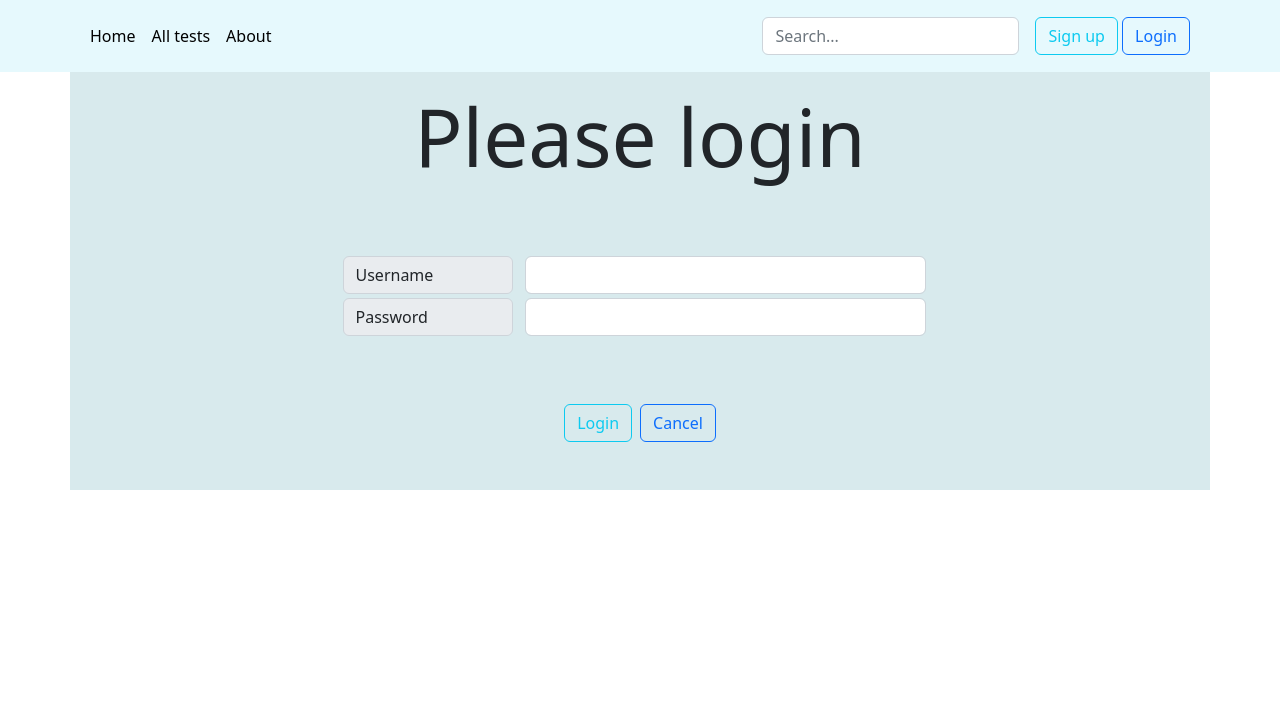
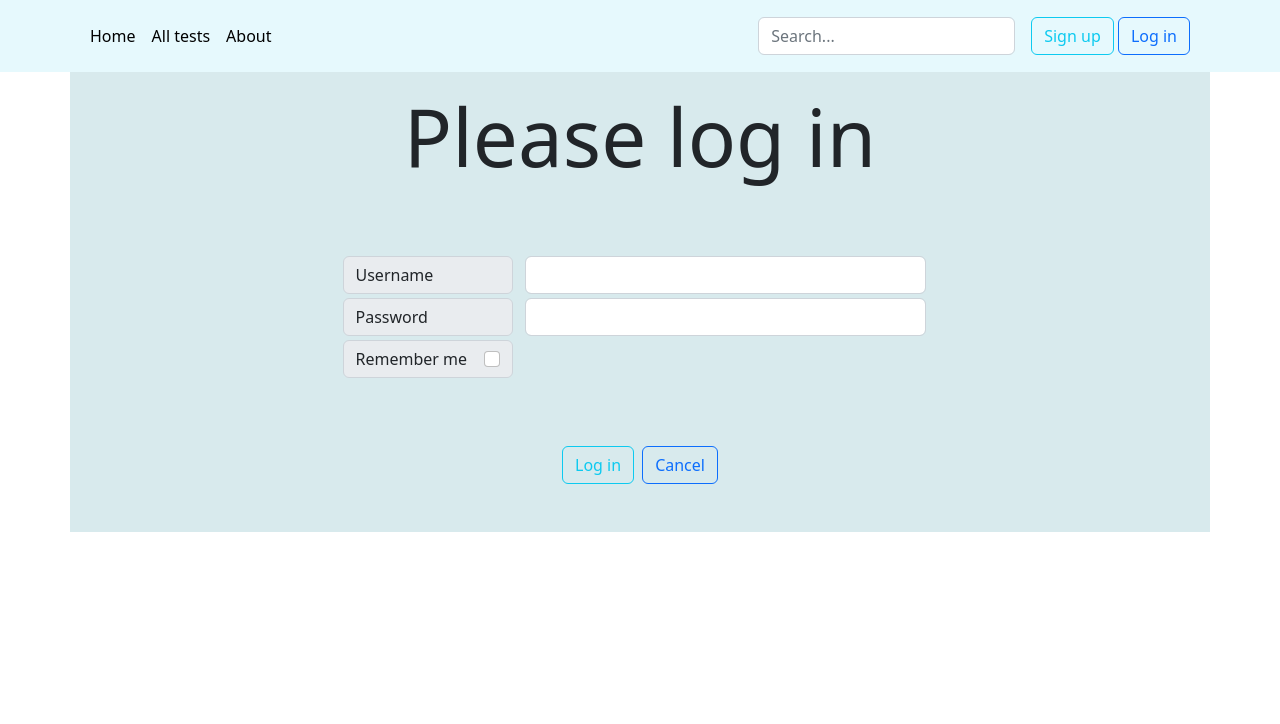
Before and after one commit to embu08/quizapp, a Django app: page /users/login/ in a window 1280 px wide. Shown: the top 724 px of the page. Run offline with Django 4.2, Linux system fonts and the light colour scheme.

Commit message:
style changes; errors in login display properly; added remember me button on log in page and functionality (that seems doesn't work xd) in view

```diff
--- a/quizapp/main_app/templates/main_app/base.html
+++ b/quizapp/main_app/templates/main_app/base.html
@@ -79,7 +79,7 @@
                 <a class="btn btn-outline-primary me-2" href="{% url 'users:logout' %}">Log out</a>
                 {% else %}
                 <a class="btn btn-outline-info" href="{% url 'users:sign_up' %}">Sign up</a>
-                <a class="btn btn-outline-primary me-2" href="{% url 'users:login' %}">Login</a>
+                <a class="btn btn-outline-primary me-2" href="{% url 'users:login' %}">Log in</a>
                 {% endif %}
             </div>
         </div>
--- a/quizapp/main_app/templates/main_app/home.html
+++ b/quizapp/main_app/templates/main_app/home.html
@@ -1,6 +1,10 @@
 {% extends 'main_app/base.html' %}
 
 {% block content %}
+{% if request.user.is_authenticated %}
 <h1 class="display-1 py-3">hi {{ request.user }}</h1>
+{% else %}
+<h1 class="display-1 py-3">hi</h1>
+{% endif %}
 
 {% endblock %}
--- a/quizapp/users/forms.py
+++ b/quizapp/users/forms.py
@@ -23,10 +23,8 @@ class LoginUserForm(AuthenticationForm):
                                widget=forms.TextInput(attrs={'class': 'form-control'}))
     password = forms.CharField(label='Password',
                                widget=forms.PasswordInput(attrs={'class': 'form-control'}))
-
-    class Meta:
-        model = CustomUser
-        fields = ('username', 'password')
+    remember_me = forms.BooleanField(required=False,
+                                     widget=forms.CheckboxInput(attrs={'class': 'form-check-input'}))
 
 
 class UpdateUserForm(UserChangeForm):
--- a/quizapp/users/models.py
+++ b/quizapp/users/models.py
@@ -1,5 +1,4 @@
 from django.contrib.auth.models import AbstractUser
-from django.db import models
 
 
 class CustomUser(AbstractUser):
--- a/quizapp/users/templates/users/login.html
+++ b/quizapp/users/templates/users/login.html
@@ -1,24 +1,39 @@
 {% extends 'main_app/base.html' %}
 
 
-{% block title %}Login{% endblock %}
+{% block title %}Log in{% endblock %}
 {% block content %}
-<h1 class="display-1 py-3 text-center">Please login</h1>
+<h1 class="display-1 py-3 text-center">Please log in</h1>
 <form action="" method="post">
     {% csrf_token %}
     <div class="p-5">
         {% for f in form %}
         <div class="row m-0 d-flex justify-content-center">
+            {% if f.label == 'Remember me' %}
+            <div class="input-group-text d-flex justify-content-between col-2">{{ f.label }}
+                <div class="p-0">{{ f }}</div>
+            </div>
+            <div class="col-5"></div>
+
+            {% else %}
             <div class="input-group-text d-flex align-items-stretch col-2 mb-1">{{ f.label }}</div>
             <div class="col-5">{{ f }}</div>
             {% if f.errors %}
             <div class="bg-danger col-7 mb-1 rounded p-0 text-center">{{ f.errors }}</div>
             {% endif %}
+            {% endif %}
         </div>
         {% endfor %}
+
+        <div class="d-flex justify-content-center bg-danger mt-1 rounded"> {% if form.non_field_errors %}
+            {% for f in form.non_field_errors %}
+            <div class="p-3">{{ f }}</div>
+            {% endfor %}
+            {% endif %}
+        </div>
     </div>
     <div class="mt-3 d-flex justify-content-center gap-2">
-        <button type="submit" class="btn btn-outline-info">Login</button>
+        <button type="submit" class="btn btn-outline-info">Log in</button>
         <a class="btn btn-outline-primary" href="{% url 'tests:home' %}">Cancel</a></div>
 </form>
 {% endblock %}
--- a/quizapp/users/templates/users/register.html
+++ b/quizapp/users/templates/users/register.html
@@ -3,6 +3,11 @@
 
 {% block title %}Registration{% endblock %}
 {% block content %}
+{% if request.user.is_authenticated %}
+<div class="text-center">
+    <h1 class="display-1 py-3">Log out to register</h1>
+    <a class="btn btn-outline-primary me-2" href="{% url 'users:logout' %}">Log out</a></div>
+{% else %}
 <h1 class="display-1 py-3 text-center">User registration</h1>
 <form action="" method="post">
     {% csrf_token %}
@@ -21,4 +26,5 @@
         <button type="submit" class="btn btn-outline-info">Register</button>
         <a class="btn btn-outline-primary" href="{% url 'tests:home' %}">Cancel</a></div>
 </form>
+{% endif %}
 {% endblock %}
--- a/quizapp/users/urls.py
+++ b/quizapp/users/urls.py
@@ -1,8 +1,8 @@
 from django.urls import path
 from .views import *
-from django.views.decorators.cache import cache_page
 
 app_name = 'users'
+
 urlpatterns = [
     path('register/', RegisterUser.as_view(), name='sign_up'),
     path('login/', LoginUser.as_view(), name='login'),
--- a/quizapp/users/views.py
+++ b/quizapp/users/views.py
@@ -2,7 +2,7 @@ from django.contrib.auth import login, logout
 from django.contrib.auth.models import User
 from django.contrib.auth.views import LoginView
 from django.shortcuts import render, redirect
-from django.urls import reverse_lazy
+from django.urls import reverse_lazy, reverse
 from django.views.generic import CreateView, UpdateView, DetailView
 
 from users.forms import LoginUserForm, RegisterUserForm, UpdateUserForm
@@ -22,9 +22,17 @@ class RegisterUser(CreateView):
 class LoginUser(LoginView):
     form_class = LoginUserForm
     template_name = 'users/login.html'
+    redirect_authenticated_user = True
 
     def get_success_url(self):
         return reverse_lazy('tests:home')
+
+    def form_valid(self, form):
+        print(self.request.session.get_session_cookie_age())
+        if not form.cleaned_data['remember_me']:
+            self.request.session.set_expiry(0)
+            self.request.session.modified = True
+        return super(LoginUser, self).form_valid(form)
 
 
 class UpdateUserView(UpdateView):
```
